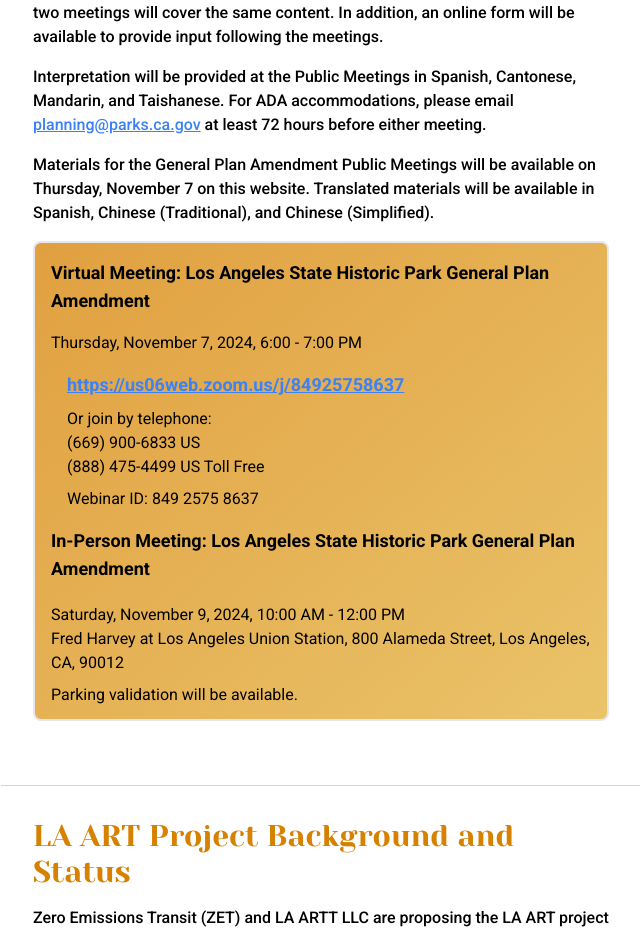
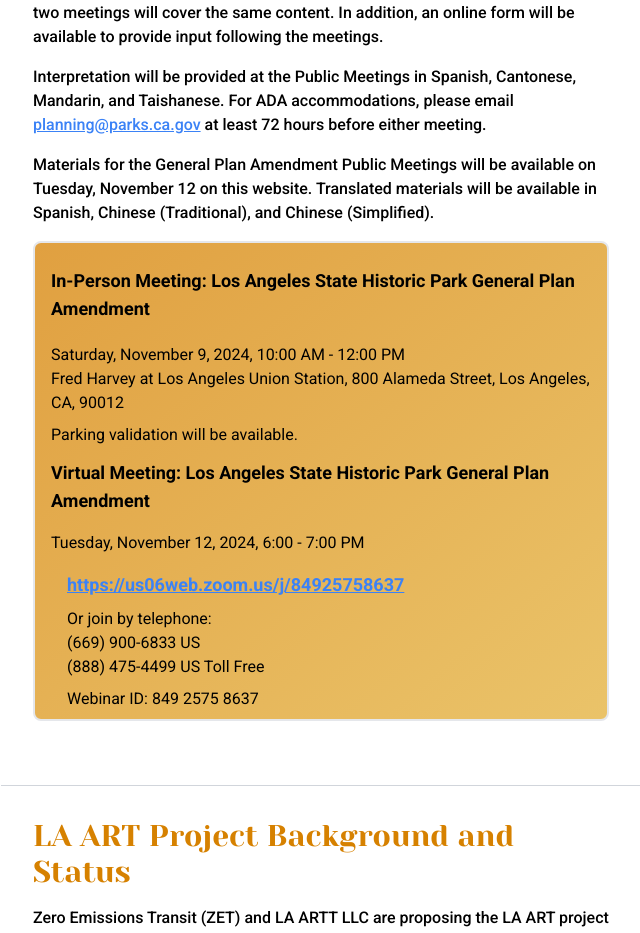
Before and after one commit to AECOMVizStudio/la_art, a React (Vite) app: page / in a window 1280 px wide. Shown: the part 2041-2974 px from the top of the page, without its empty margins (151-791 px from the left). Built offline with nearby package versions, Linux system fonts and the light colour scheme.

Commit message:
date update

```diff
--- a/src/components/children/Headings/Upcoming.tsx
+++ b/src/components/children/Headings/Upcoming.tsx
@@ -17,13 +17,25 @@ const Upcoming = () => {
             <div className="font-medium pt-4">If you wish to receive plan and meeting notifications, please sign up by clicking the button under “Sign up to receive LASHP General Plan Amendment information.” </div>
             <p className="font-medium pt-4">California State Parks will be hosting two initial public meetings to provide information on the LASHP GPA process and the LA ART project, and to collect input on ideas and suggestions to be considered during the GPA process. These two meetings will cover the same content. In addition, an online form will be available to provide input following the meetings.</p>
             <p className="font-medium pt-4">Interpretation will be provided at the Public Meetings in Spanish, Cantonese, Mandarin, and Taishanese.  For ADA accommodations, please email <span className="text-blue-500 underline">planning@parks.ca.gov</span> at least 72 hours before either meeting.</p>
-            <p className="font-medium py-4">Materials for the General Plan Amendment Public Meetings will be available on Thursday, November 7 on this website. Translated materials will be available in Spanish, Chinese (Traditional), and Chinese (Simplified).</p>
+            <p className="font-medium py-4">Materials for the General Plan Amendment Public Meetings will be available on Tuesday, November 12 on this website. Translated materials will be available in Spanish, Chinese (Traditional), and Chinese (Simplified).</p>
 
 
             <div className="bg-gradient-to-br from-[rgba(214,128,0,0.75)] to-[rgba(227,175,55,0.75)] border-2 border-gray-200 rounded-lg p-2 md:px-4">
+
+
+                <div className="font-normal">
+                    <h5 className="font-semibold py-4 text-lg">In-Person Meeting: Los Angeles State Historic Park General Plan Amendment</h5>
+                        <div className="py-1">
+                            Saturday, November 9, 2024, 10:00 AM - 12:00 PM
+                            <br></br>
+                            Fred Harvey at Los Angeles Union Station, 800 Alameda Street, Los Angeles, CA, 90012
+                        </div>
+                        <div className="py-1">Parking validation will be available.</div>
+                </div>
+
                 <div>
                     <h4 className="font-semibold pt-2 text-lg">Virtual Meeting: Los Angeles State Historic Park General Plan Amendment</h4>
-                    <p className="font-normal pt-4">Thursday, November 7, 2024, 6:00 - 7:00 PM </p>
+                    <p className="font-normal pt-4">Tuesday, November 12, 2024, 6:00 - 7:00 PM </p>
                     <div className="font-normal pt-4 mx-4 w-[80%]">
                         <a className="text-blue-500 underline font-bold text-sm sm:text-lg" href='https://us06web.zoom.us/j/84925758637' target="_blank" rel="noopener noreferrer">https://us06web.zoom.us/j/84925758637</a>
                         <div className="py-2">
@@ -33,16 +45,6 @@ const Upcoming = () => {
                         </div>
                         <p>Webinar ID: 849 2575 8637</p>
                     </div>
-                </div>
-
-                <div className="font-normal">
-                    <h5 className="font-semibold py-4 text-lg">In-Person Meeting: Los Angeles State Historic Park General Plan Amendment</h5>
-                        <div className="py-1">
-                            Saturday, November 9, 2024, 10:00 AM - 12:00 PM
-                            <br></br>
-                            Fred Harvey at Los Angeles Union Station, 800 Alameda Street, Los Angeles, CA, 90012
-                        </div>
-                        <div className="py-1">Parking validation will be available.</div>
                 </div>
 
                 {/* <img src="/CalStateParkLogo.png" alt="" className="absolute opacity-15" id="upcomingWatermark"></img> */}
```
